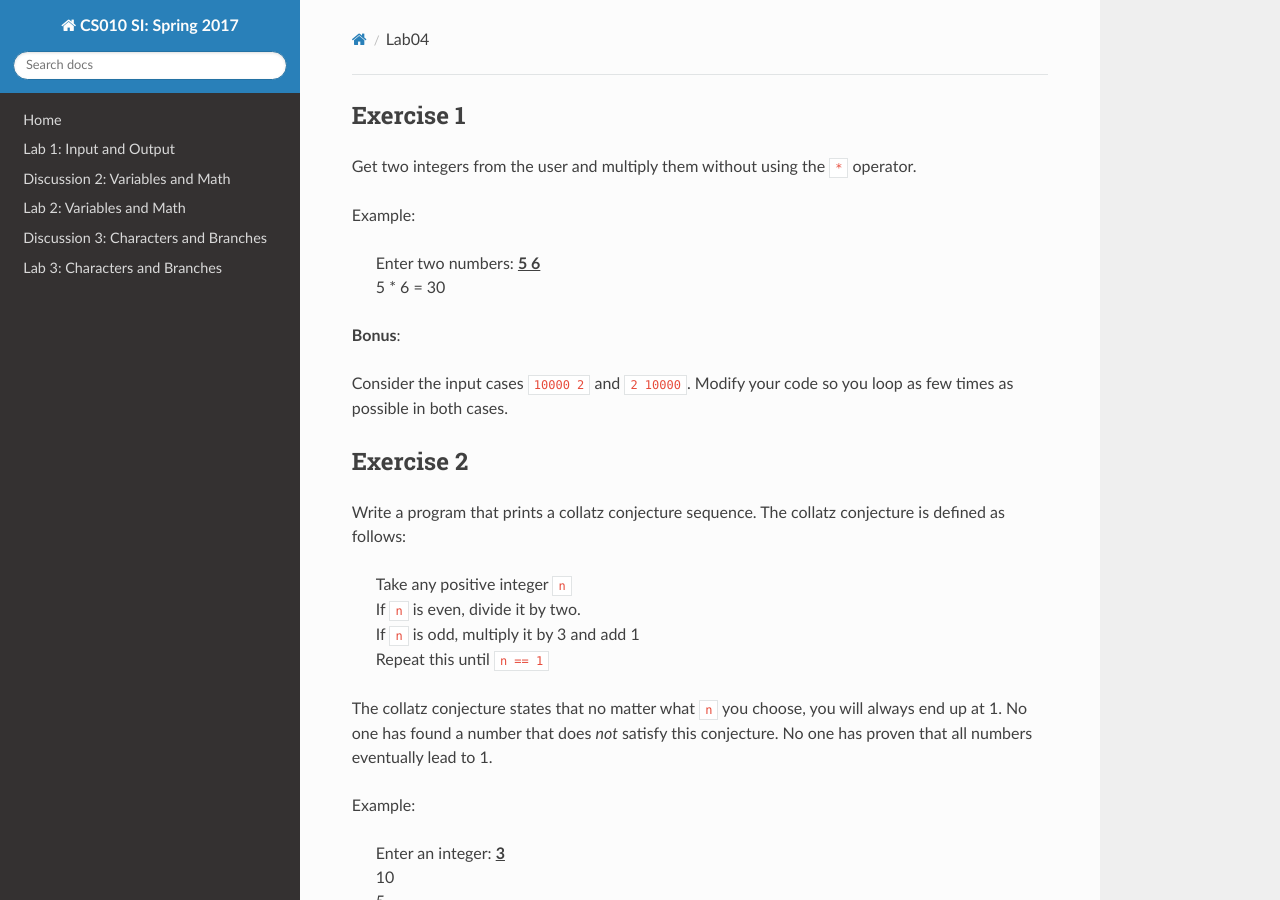
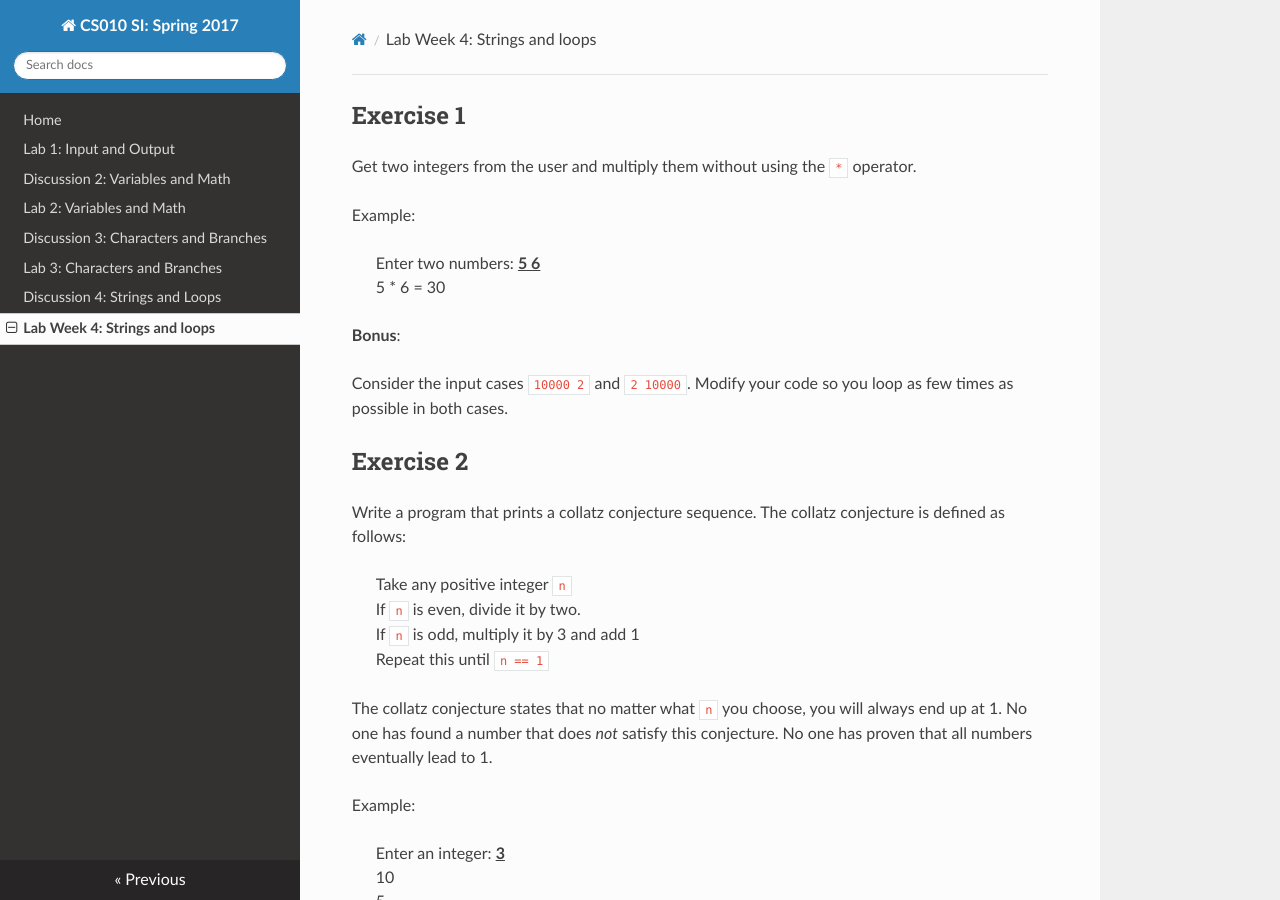
Before and after one commit to cs-si-ucr/cs10, an MkDocs documentation site: the page built from docs/lab04.md, in a window 1280 px wide and 900 px high. Built offline with MkDocs 1.6.1, drawn with Linux system fonts in a browser that asks for light colours; nearby versions of some CDN libraries; old or Windows-style settings are respelled for this version of MkDocs.

Commit message:
Adding Week 4 Materials

```diff
--- a/docs/lab04.md
+++ b/docs/lab04.md
@@ -152,4 +152,4 @@ Exmaple 2:
 
 Quiz!
 ---
-[quiz04](https://goo.gl/forms/NWbZ5G4ZiYieqh2B3)
+[quiz04](https://goo.gl/forms/B4UWLOl3DyetmeIx1)
--- a/mkdocs.yml
+++ b/mkdocs.yml
@@ -6,8 +6,8 @@ pages:
     - [lab02.md, "Lab 2: Variables and Math"]
     - [dis03.md, "Discussion 3: Characters and Branches"]
     - [lab03.md, "Lab 3: Characters and Branches"]
-    #- [dis04.md, "Discussion 4: Strings and Loops"]
-    #- [lab04.md, "Lab Week 4: Strings and loops"]
+    - [dis04.md, "Discussion 4: Strings and Loops"]
+    - [lab04.md, "Lab Week 4: Strings and loops"]
     #- [dis05.md, "Discussion 5: Nested Loops and Do-While"]
     #- [lab05.md, "Lab Week 5: Mock Midterm"]
     #- [dis06.md, "Discussion 6: Midterm Preparation"]
```
